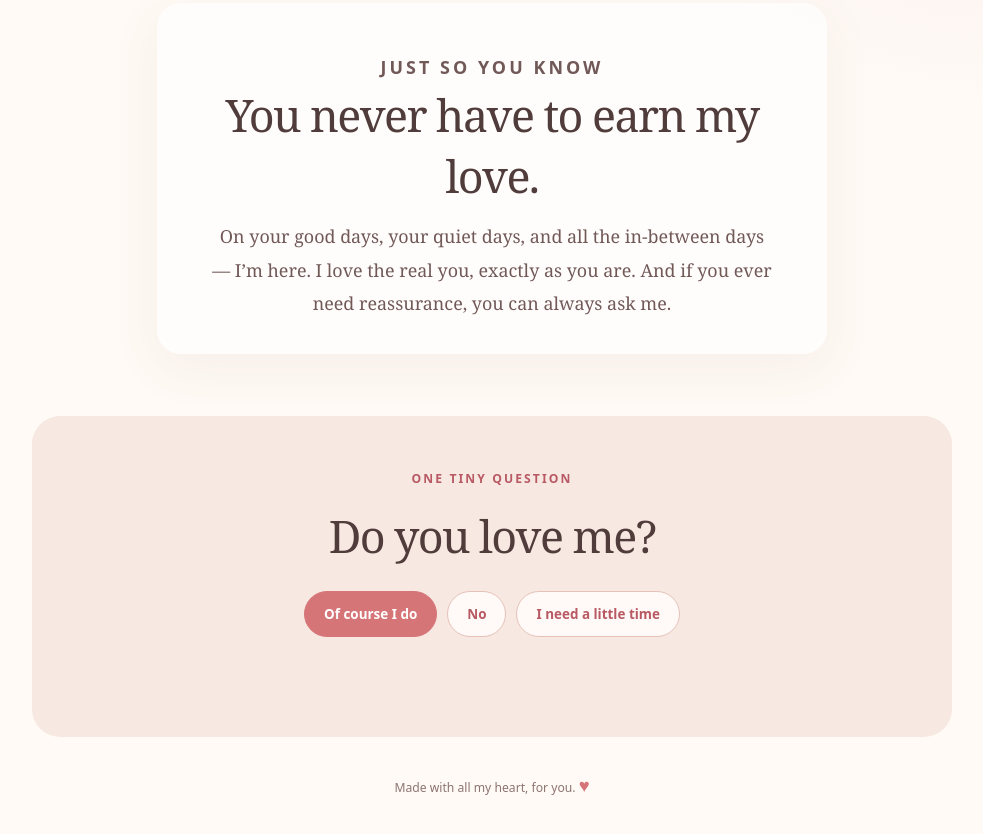
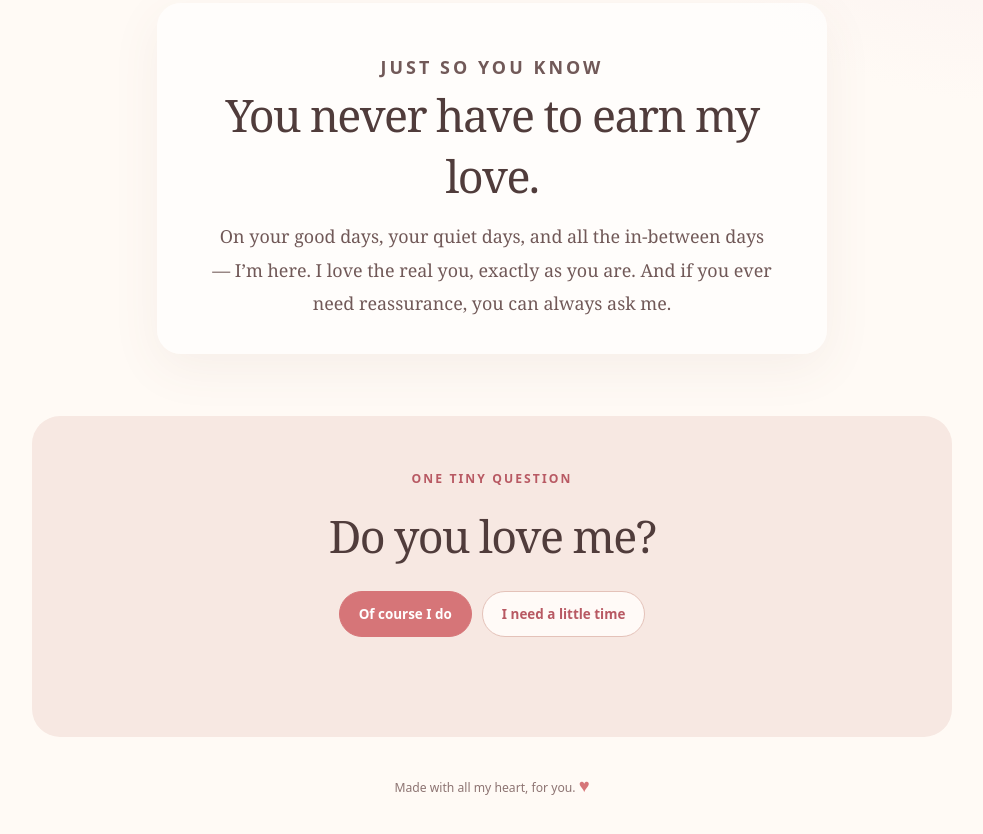
Before and after one commit to miraihanah/a-little-note, a plain HTML site: page index.html in a window 1280 px wide. Shown: the part 1313-2147 px from the top of the page, without its empty margins (148-1131 px from the left). Drawn offline with Linux system fonts and the light colour scheme.

Commit message:
Remove the no answer option
Co-authored-by: Copilot App <223556219+Copilot@users.noreply.github.com>

```diff
--- a/index.html
+++ b/index.html
@@ -318,7 +318,6 @@
       <h2 id="question-title">Do you love me?</h2>
       <div class="answers">
         <button class="answer primary" data-reply="I love you more, sayang. Always. ♥">Of course I do</button>
-        <button class="answer" data-reply="Thank you for being honest, sayang. You don't owe me an answer you don't mean. I'm here if you'd like to talk.">No</button>
         <button class="answer" data-reply="That’s okay, sayang. No pressure — I’m right here whenever you want to talk. ♥">I need a little time</button>
       </div>
       <p class="reply" id="reply" role="status" aria-live="polite"></p>
```
